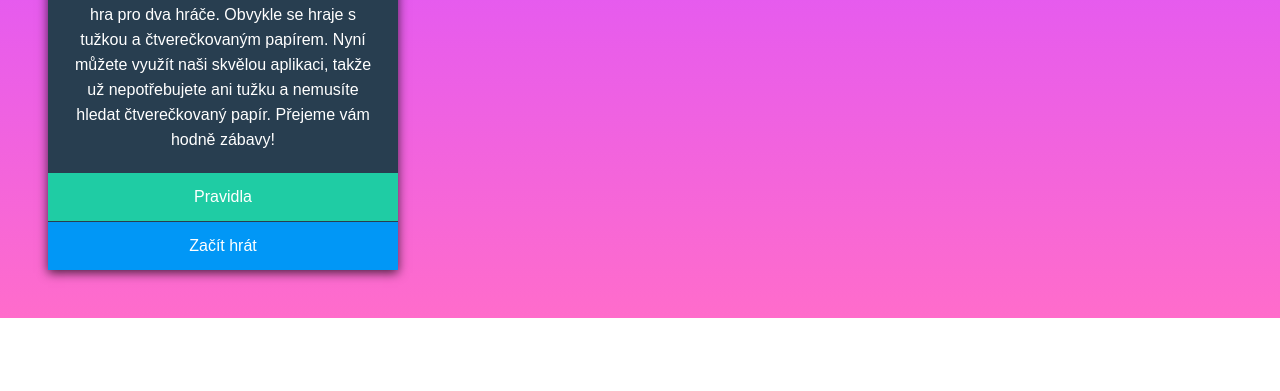
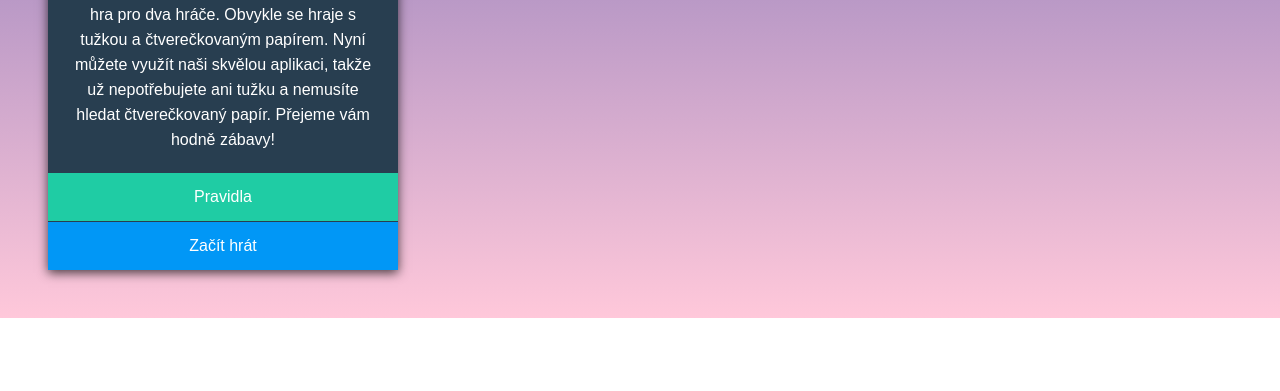
Before and after one commit to MichaelaRasovska/piskvorky, a plain HTML site: page index.html in a window 1280 px wide. Shown: the part 409-800 px from the top of the page. Drawn offline with Linux system fonts and the light colour scheme.

Commit message:
Oprava barev pozadí

```diff
--- a/styly.css
+++ b/styly.css
@@ -1,12 +1,7 @@
 body {
   color: #ffffff;
   background: rgb(2, 0, 36);
-  background: linear-gradient(
-    180deg,
-    rgba(2, 0, 36, 1) 0%,
-    rgba(218, 83, 255, 1) 35%,
-    rgba(255, 108, 203, 1) 100%
-  );
+  background: linear-gradient(#615dad, #ffc8da);
   background-repeat: no-repeat;
   background-position: center;
   background-size: cover;
```
